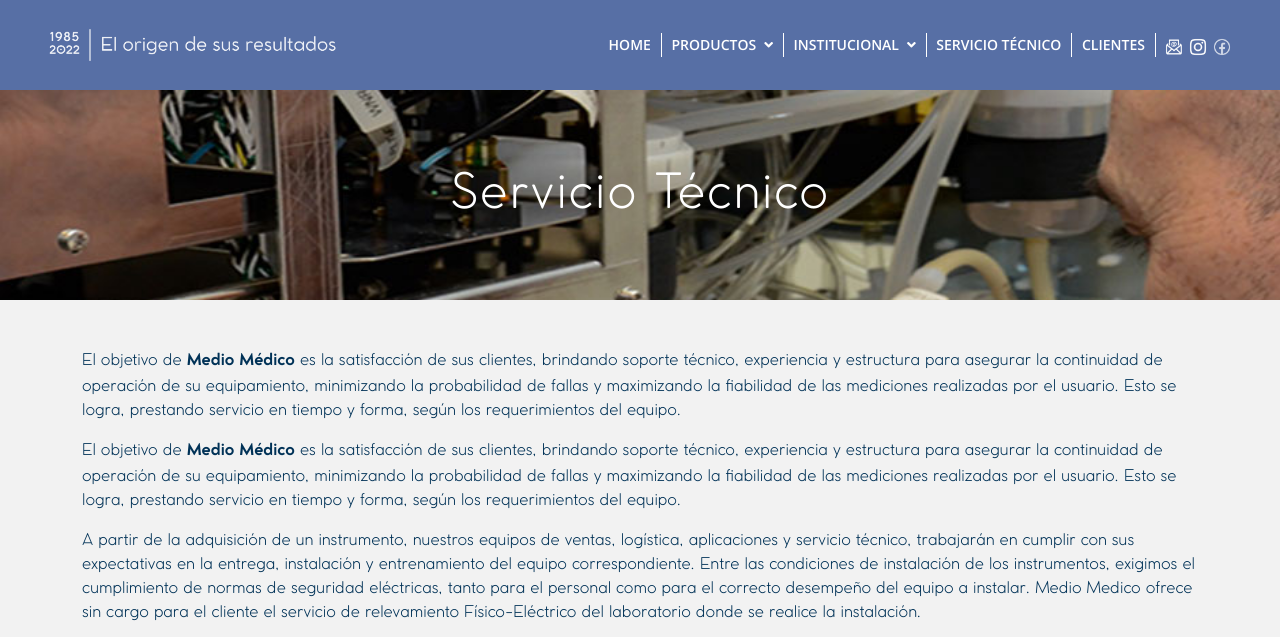
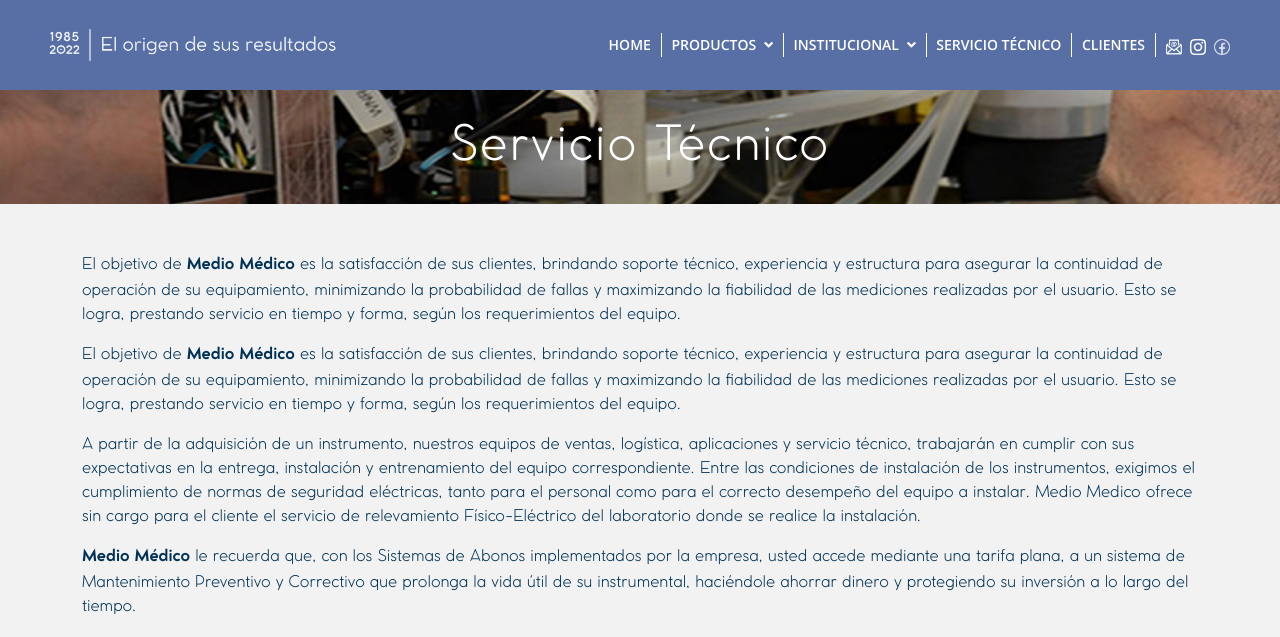
Before and after one commit to guillermom85/mm, a plain HTML site: page servicioTecnico.html in a window 1280 px wide. Shown: the top 637 px of the page. Drawn offline with nearby package versions, Linux system fonts and the light colour scheme.

Commit message:
Fix para foto de servicio tecnico

```diff
--- a/servicioTecnico.html
+++ b/servicioTecnico.html
@@ -252,7 +252,7 @@ hover	#024474
 
     <!-- Hero start  -->
 
-    <div class="servicioTecnicoHero py-5" style="margin-top: 90px">
+    <div class="servicioTecnicoHero" style="margin-top: 90px">
       <h2
         style="color: #ffffff; font-size: 3rem; letter-spacing: 2px"
         class="py-4 ps-0"
```
